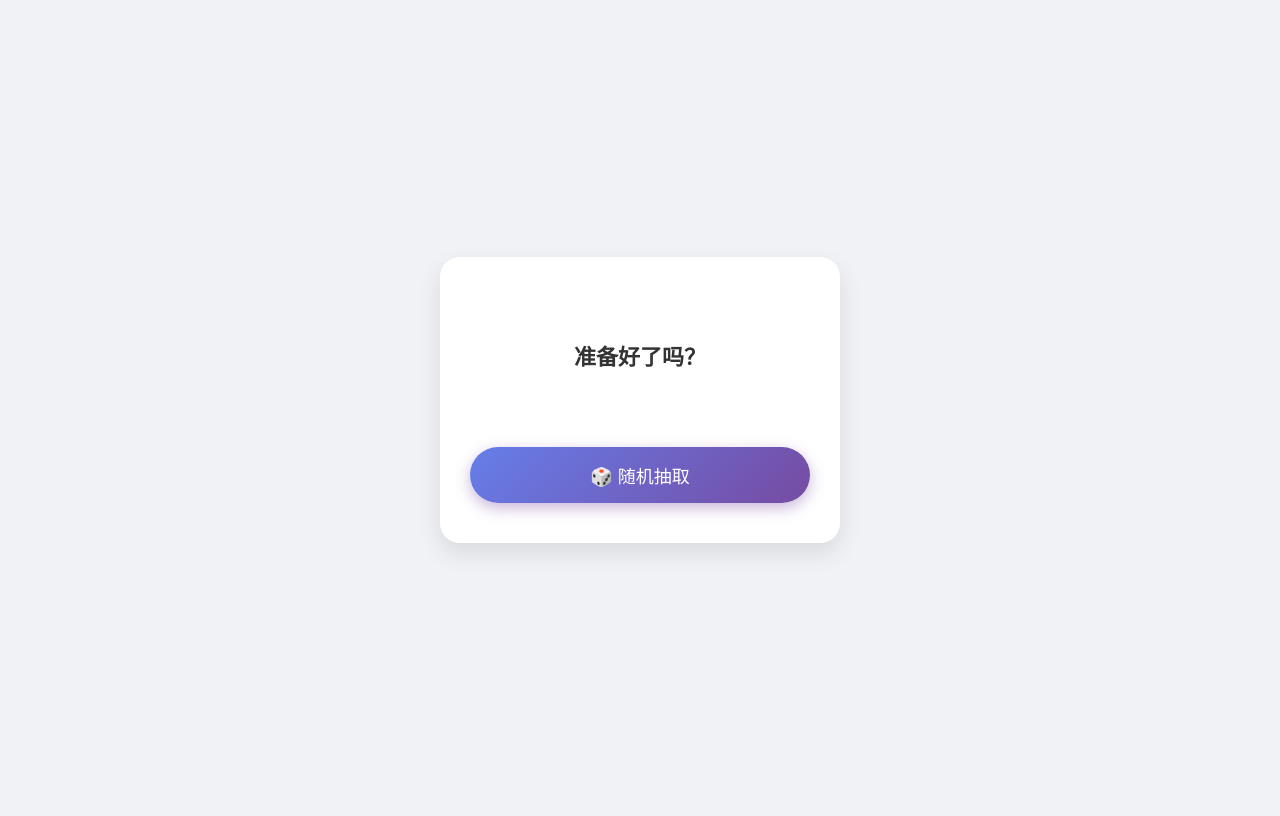
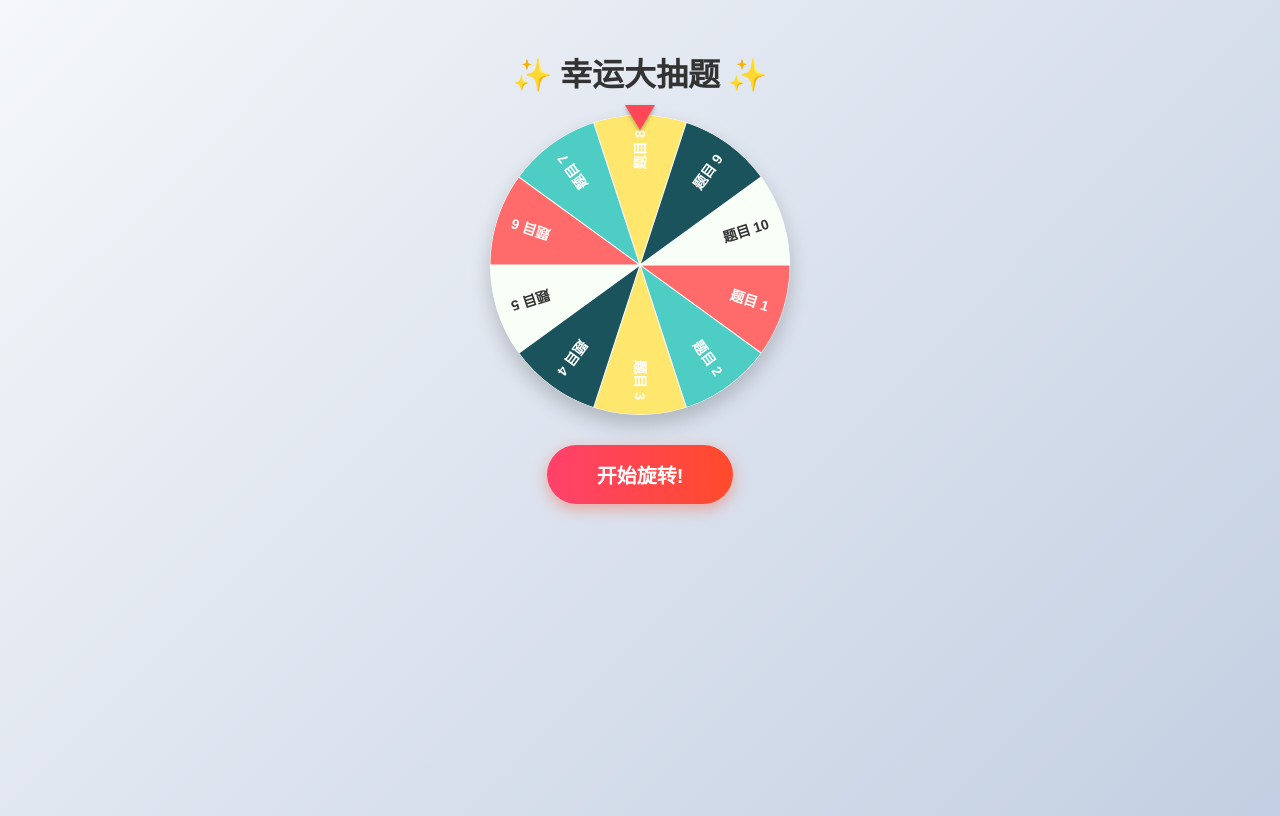
Before and after one commit to shangter666/random-quiz, a plain HTML site: page index.html in a window 1280 px wide. Drawn offline with Linux system fonts and the light colour scheme.

Commit message:
Update index.html

```diff
--- a/index.html
+++ b/index.html
@@ -3,114 +3,232 @@
 <head>
     <meta charset="UTF-8">
     <meta name="viewport" content="width=device-width, initial-scale=1.0, maximum-scale=1.0, user-scalable=no">
-    <title>随机抽题</title>
+    <title>幸运大转盘抽题</title>
     <style>
-        /* 基础重置 */
-        * { box-sizing: border-box; margin: 0; padding: 0; }
+        /* 基础样式重置 */
+        * { box-sizing: border-box; }
         body {
             font-family: -apple-system, BlinkMacSystemFont, "Segoe UI", Roboto, Helvetica, Arial, sans-serif;
-            background-color: #f0f2f5;
+            background: linear-gradient(135deg, #f5f7fa 0%, #c3cfe2 100%);
             display: flex;
             flex-direction: column;
-            justify-content: center;
             align-items: center;
-            height: 100vh;
+            min-height: 100vh;
             padding: 20px;
         }
 
-        /* 卡片样式 */
-        .card {
-            background: white;
-            width: 100%;
-            max-width: 400px;
-            padding: 40px 30px;
-            border-radius: 20px;
-            box-shadow: 0 10px 25px rgba(0,0,0,0.1);
-            text-align: center;
-            transition: transform 0.1s;
+        h1 { color: #333; margin-bottom: 20px; }
+
+        /* 转盘容器 */
+        .wheel-container {
+            position: relative;
+            width: 300px;
+            height: 300px;
+            margin-bottom: 30px;
         }
 
-        /* 题目文字 */
-        #question-box {
-            min-height: 120px;
-            display: flex;
-            align-items: center;
-            justify-content: center;
-            font-size: 22px;
-            font-weight: bold;
-            color: #333;
-            margin-bottom: 30px;
-            line-height: 1.5;
+        /* Canvas 转盘本体 */
+        #wheelCanvas {
+            width: 100%;
+            height: 100%;
+            transition: transform 4s cubic-bezier(0.25, 0.1, 0.25, 1); /* 旋转动画曲线 */
+            border-radius: 50%;
+            box-shadow: 0 10px 20px rgba(0,0,0,0.2);
+        }
+
+        /* 指针 (用CSS画一个倒三角) */
+        .pointer {
+            position: absolute;
+            top: -10px;
+            left: 50%;
+            transform: translateX(-50%);
+            width: 0;
+            height: 0;
+            border-left: 15px solid transparent;
+            border-right: 15px solid transparent;
+            border-top: 25px solid #ff4757; /* 指针颜色 */
+            z-index: 10;
+            filter: drop-shadow(0 2px 2px rgba(0,0,0,0.3));
         }
 
         /* 按钮样式 */
-        button {
-            background: linear-gradient(135deg, #667eea 0%, #764ba2 100%);
+        .spin-btn {
+            background: linear-gradient(to right, #ff416c, #ff4b2b);
             border: none;
             color: white;
-            padding: 15px 40px;
-            font-size: 18px;
-            border-radius: 50px;
+            padding: 15px 50px;
+            font-size: 20px;
+            font-weight: bold;
+            border-radius: 30px;
             cursor: pointer;
-            box-shadow: 0 5px 15px rgba(118, 75, 162, 0.4);
-            transition: transform 0.1s, box-shadow 0.1s;
-            width: 100%;
+            box-shadow: 0 5px 15px rgba(255, 75, 43, 0.4);
+            transition: transform 0.1s;
         }
+        .spin-btn:active { transform: scale(0.98); }
+        .spin-btn:disabled { background: #ccc; cursor: not-allowed; box-shadow: none; }
 
-        button:active {
-            transform: scale(0.98);
-            box-shadow: 0 2px 5px rgba(118, 75, 162, 0.4);
+        /* 结果显示区域 */
+        #result-box {
+            margin-top: 30px;
+            min-height: 80px;
+            padding: 20px;
+            background: white;
+            border-radius: 15px;
+            width: 90%;
+            max-width: 400px;
+            text-align: center;
+            font-size: 20px;
+            font-weight: bold;
+            color: #333;
+            box-shadow: 0 5px 15px rgba(0,0,0,0.05);
+            opacity: 0; /* 初始隐藏 */
+            transition: opacity 0.5s;
         }
+        #result-box.show { opacity: 1; }
 
-        /* 简单的淡入动画 */
-        .fade-in {
-            animation: fadeIn 0.5s;
-        }
-
-        @keyframes fadeIn {
-            from { opacity: 0; transform: translateY(10px); }
-            to { opacity: 1; transform: translateY(0); }
-        }
     </style>
 </head>
 <body>
 
-    <div class="card">
-        <div id="question-box">准备好了吗？</div>
-        <button onclick="draw()">🎲 随机抽取</button>
+    <h1>✨ 幸运大抽题 ✨</h1>
+
+    <div class="wheel-container">
+        <div class="pointer"></div>
+        <canvas id="wheelCanvas" width="600" height="600"></canvas>
     </div>
 
+    <button class="spin-btn" id="spinBtn" onclick="startSpin()">开始旋转!</button>
+
+    <div id="result-box"></div>
+
     <script>
-        // ---在此处配置你的题目---
-        const questions = [
-            "1. 介绍一下 Go 的 GMP 模型",
+        // Let's Go! 配置区域
+        // ==========================================
+
+        // 这里填入你的10道完整题目
+        const fullQuestions = [
+            "1. Go语言的GMP调度模型原理",
             "2. 什么是死锁？如何避免？",
-            "3. 解释一下区块链的共识机制",
-            "4. HTTP 和 HTTPS 的主要区别",
-            "5. 数据库事务的四大特性 (ACID)",
-            "6. 什么是零知识证明？",
-            "7. 讲讲 Redis 的持久化策略",
-            "8. Git Rebase 是做什么的？",
-            "9. 什么是 Docker 镜像和容器？",
-            "10. 智能合约存在哪些安全隐患？"
+            "3. 解释一下区块链的共识机制(PoW/PoS)",
+            "4. HTTP/1.1, 2.0, 3.0 的主要区别",
+            "5. 数据库事务隔离级别有哪些？",
+            "6. 什么是 Docker 容器逃逸？",
+            "7. Redis 为什么那么快？",
+            "8. Git Merge 和 Rebase 的区别",
+            "9. Kubernetes 的 Pod 是什么？",
+            "10. 解释一下 HTTPS 的握手过程"
         ];
 
-        function draw() {
-            const box = document.getElementById("question-box");
+        // 转盘上显示的简短文字 (建议不要太长)
+        const segments = fullQuestions.map((q, i) => `题目 ${i + 1}`);
 
-            // 简单的随机逻辑
-            const randomIndex = Math.floor(Math.random() * questions.length);
+        // 转盘颜色配置 (相间)
+        const colors = ["#FF6B6B", "#4ECDC4", "#FFE66D", "#1A535C", "#F7FFF7", "#FF6B6B", "#4ECDC4", "#FFE66D", "#1A535C", "#F7FFF7"];
 
-            // 移除动画类以便重新触发
-            box.classList.remove("fade-in");
+        // ==========================================
 
-            // 强制重绘 (Hack)
-            void box.offsetWidth;
 
-            // 更新文字并添加动画
-            box.innerText = questions[randomIndex];
-            box.classList.add("fade-in");
+        const canvas = document.getElementById('wheelCanvas');
+        const ctx = canvas.getContext('2d');
+        const spinBtn = document.getElementById('spinBtn');
+        const resultBox = document.getElementById('result-box');
+
+        const numSegments = segments.length;
+        const segmentAngle = (2 * Math.PI) / numSegments; // 每个扇形的角度(弧度)
+        const centerX = canvas.width / 2;
+        const centerY = canvas.height / 2;
+        const radius = canvas.width / 2;
+
+        let currentRotation = 0; // 记录当前转过的角度
+        let isSpinning = false;
+
+        // --- 核心绘图函数 ---
+        function drawWheel() {
+            ctx.clearRect(0, 0, canvas.width, canvas.height);
+
+            for (let i = 0; i < numSegments; i++) {
+                // 1. 画扇形
+                ctx.beginPath();
+                ctx.moveTo(centerX, centerY);
+                ctx.arc(centerX, centerY, radius, i * segmentAngle, (i + 1) * segmentAngle);
+                ctx.closePath();
+                ctx.fillStyle = colors[i % colors.length];
+                ctx.fill();
+                ctx.lineWidth = 2;
+                ctx.strokeStyle = "#ffffff";
+                ctx.stroke();
+
+                // 2. 画文字
+                ctx.save(); // 保存当前画布状态
+                ctx.translate(centerX, centerY); // 将原点移到中心
+                ctx.rotate((i + 0.5) * segmentAngle); // 旋转到扇形中间
+                ctx.textAlign = "right";
+                ctx.fillStyle = (i % 5 === 4) ? "#333" : "white"; // 深色背景配白字，浅色配黑字
+                ctx.font = "bold 28px sans-serif";
+                ctx.fillText(segments[i], radius - 30, 10); // 文字向外绘制
+                ctx.restore(); // 恢复画布状态
+            }
         }
+
+        // --- 开始旋转逻辑 ---
+        function startSpin() {
+            if (isSpinning) return;
+            isSpinning = true;
+            spinBtn.disabled = true; // 禁用按钮
+            resultBox.classList.remove('show'); // 隐藏结果框
+
+            // 1. 随机选一个结果索引
+            const winningIndex = Math.floor(Math.random() * numSegments);
+
+            // 2. 计算旋转角度
+            // 我们需要指针指向正上方(0度/360度)。
+            // Canvas绘制时，第0个扇形是从3点钟方向开始顺时针画的。
+            // 需要经过复杂的角度换算，这里采用一个简化的 Trick：
+            // 让转盘多转几圈 (比如5圈 = 360 * 5)，加上随机角度。
+            // 最后通过计算停下来的总角度对360取余，来判断指着谁。
+
+            // 基础旋转圈数 (至少转5圈，显得刺激)
+            const baseRotations = 5 * 360;
+            // 随机目标角度 (为了让它停在扇形中间，加个半扇形偏移量)
+            const randomOffset = Math.floor(Math.random() * 360);
+            // 总目标角度
+            const targetRotation = baseRotations + randomOffset;
+
+            // 更新全局旋转角度 (保证下次接着这次转)
+            currentRotation += targetRotation;
+
+            // 3. 应用 CSS 动画
+            canvas.style.transform = `rotate(${currentRotation}deg)`;
+
+            // 4. 监听动画结束事件
+            // 注意：CSS transition 设置的是 4s
+            setTimeout(() => {
+                showResult(currentRotation);
+                isSpinning = false;
+                spinBtn.disabled = false;
+            }, 4000); // 这里的时间要和 CSS transition 时间一致
+        }
+
+        // --- 计算并显示结果 ---
+        function showResult(finalAngle) {
+             // 计算最终停下来的角度相对于一圈的位置
+             // +90 是因为指针在顶部，而canvas 0度在右侧，有一个90度的相位差
+            const actualAngle = (finalAngle + 90) % 360;
+
+            // 计算是第几个扇形 (注意 Canvas 是顺时针画的，角度越大索引越后面)
+            // 用 360 减去角度，把顺时针角度转换成逆时针索引计算
+            let winningIndex = Math.floor((360 - actualAngle) / (360 / numSegments));
+            // 处理边界情况
+            winningIndex = winningIndex % numSegments;
+
+            // 显示完整的题目
+            resultBox.innerText = "🎉 抽中：" + fullQuestions[winningIndex];
+            resultBox.classList.add('show');
+        }
+
+        // 初始化绘制
+        drawWheel();
+
     </script>
 </body>
 </html>
```
